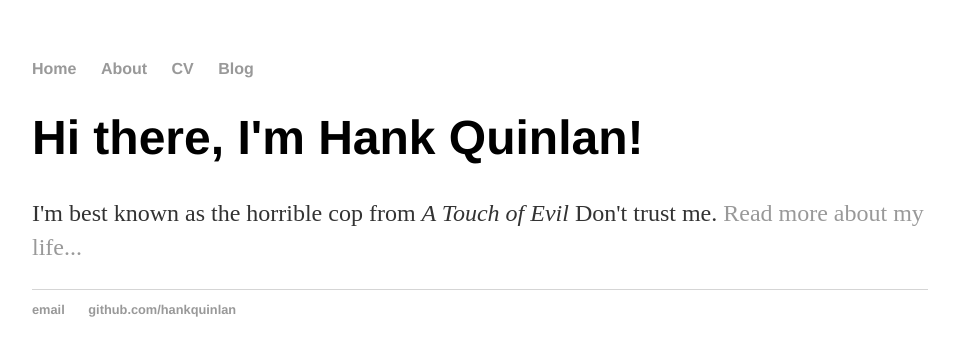
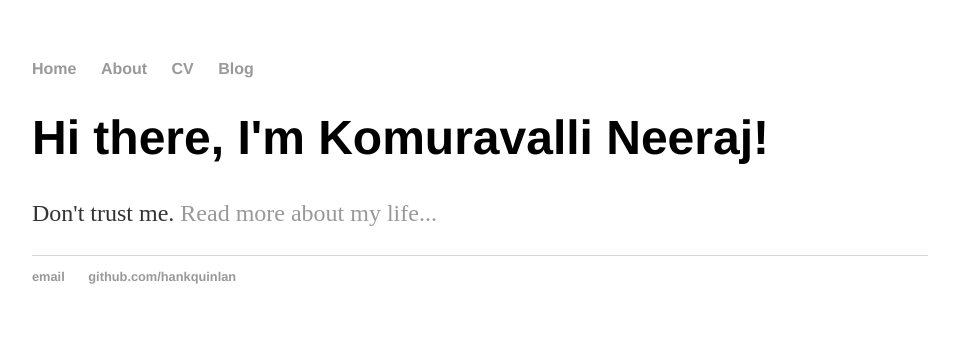
Before and after one commit to NeerajKomuravalli/NeerajKomuravalli.github.io, a Jekyll site: the page built from index.html, in a window 1280 px wide. Shown: the top 356 px of the page, without its empty margins (160-1119 px from the left). Built offline with Jekyll 4.4.1, drawn with Linux system fonts in a browser that asks for light colours.

Commit message:
Changing content in index.html

```diff
--- a/index.html
+++ b/index.html
@@ -1,8 +1,8 @@
 ---
 layout: default
-title: Hank Quinlan, Horrible Cop
+title: Komuravalli Neeraj's blog
 ---
 <div class="blurb">
-	<h1>Hi there, I'm Hank Quinlan!</h1>
-	<p>I'm best known as the horrible cop from <em>A Touch of Evil</em> Don't trust me. <a href="/about">Read more about my life...</a></p>
+	<h1>Hi there, I'm Komuravalli Neeraj!</h1>
+	<p>Don't trust me. <a href="/about">Read more about my life...</a></p>
 </div><!-- /.blurb -->
```
